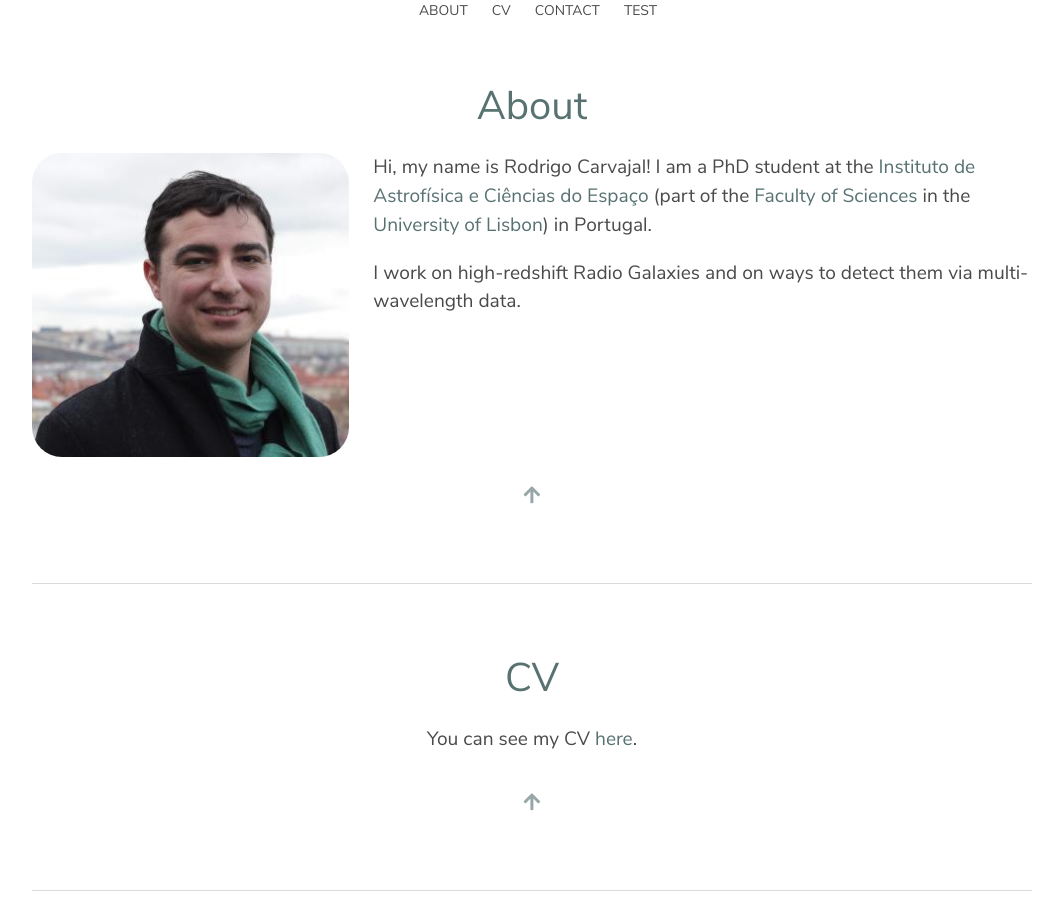
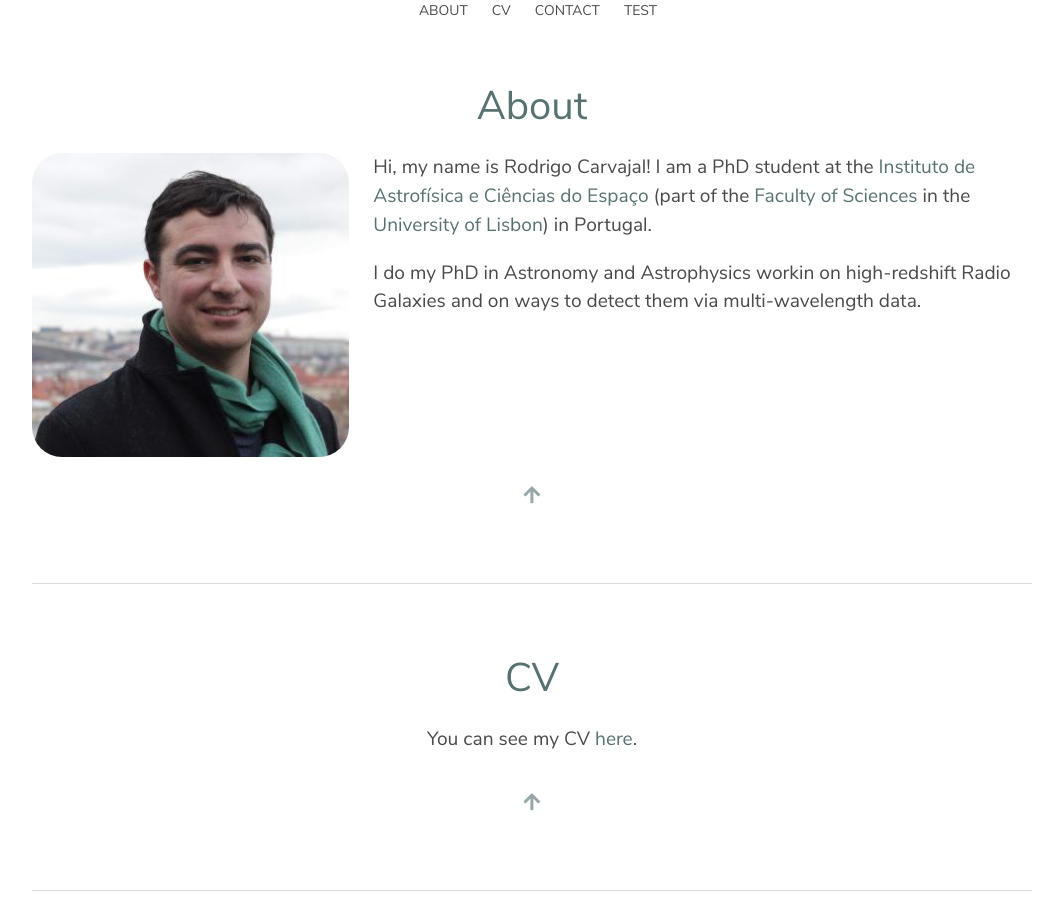
Before and after one commit to racarvajal/racarvajal.github.io, a Jekyll site: the page index.html, which Jekyll copies as it is, in a window 1280 px wide and 900 px high, scrolled down 864 px. Shown: the whole window, without its empty margins (108-1166 px from the left). Built offline with Jekyll 4.4.1, drawn with Linux system fonts in a browser that asks for light colours.

Commit message:
Add text in description

```diff
--- a/index.html
+++ b/index.html
@@ -121,7 +121,8 @@
               Portugal.
             </p>
             <p>
-              I work on high-redshift Radio Galaxies and on ways to detect them
+              I do my PhD in Astronomy and Astrophysics workin on high-redshift
+              Radio Galaxies and on ways to detect them
               via multi-wavelength data.
             </p>
           </div>
```
